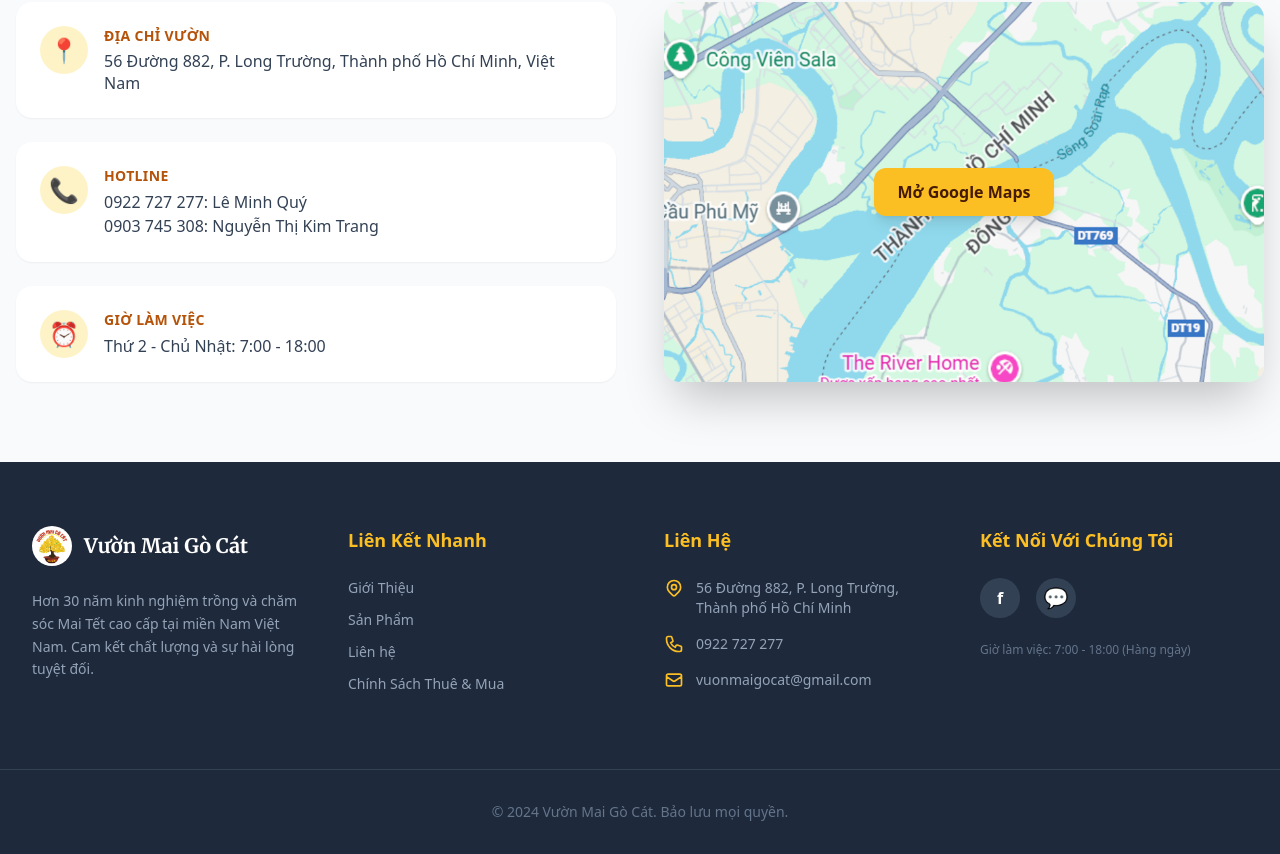
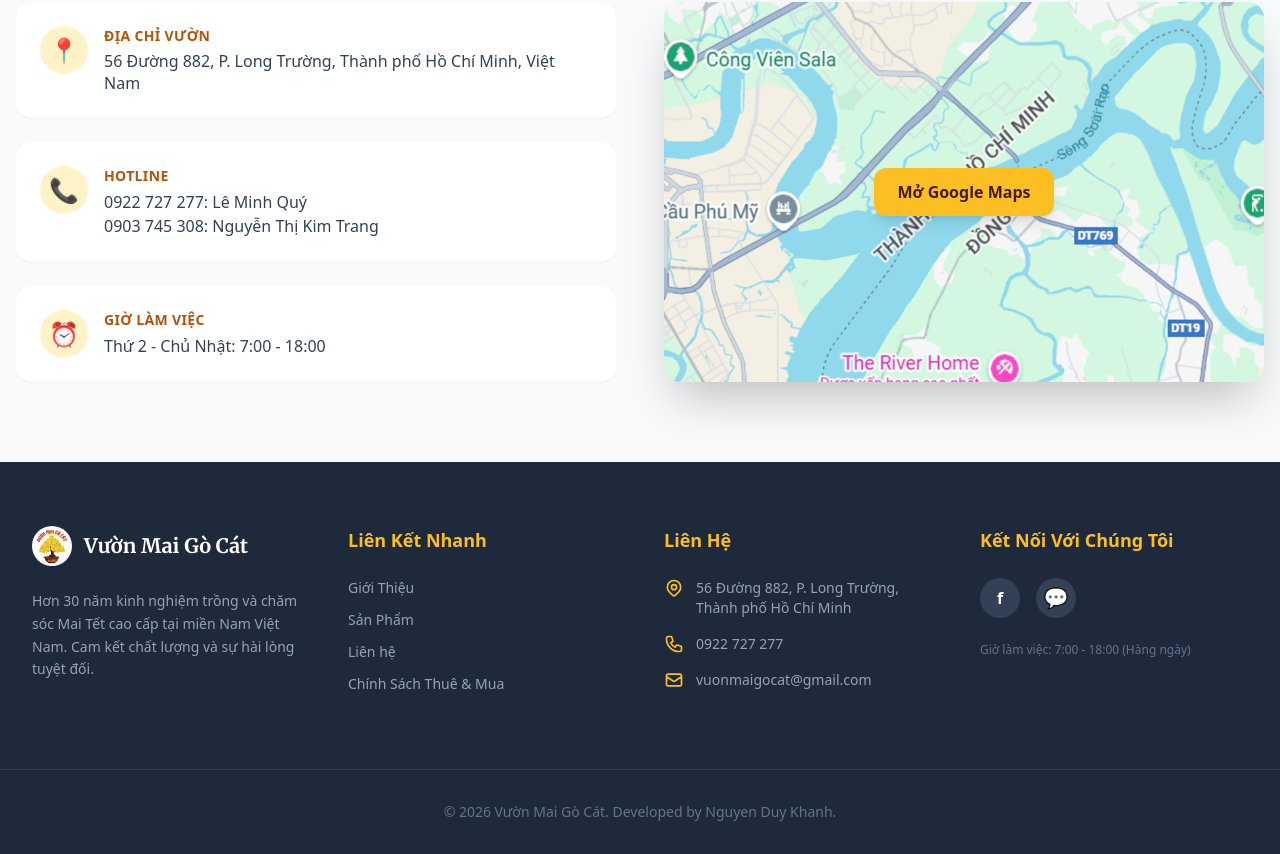
Before and after one commit to duykhanh123it/vuon-mai-go-cat_KLTN, a React (Vite) app: page / in a window 1280 px wide. Shown: the part 1832-2686 px from the top of the page. Built offline with nearby package versions, Linux system fonts and the light colour scheme; no server answers.

Commit message:
© 2026 Vườn Mai Gò Cát. Developed by [Tên bạn].

```diff
--- a/components/Layout.tsx
+++ b/components/Layout.tsx
@@ -697,7 +697,7 @@ export const Footer: React.FC<{ setCurrentPage: (page: Page) => void }> = ({
       </div>
 
       <div className="max-w-7xl mx-auto px-4 sm:px-6 lg:px-8 mt-16 pt-8 border-t border-slate-700 text-center text-slate-500 text-sm">
-        <p>© 2024 Vườn Mai Gò Cát. Bảo lưu mọi quyền.</p>
+        <p>© 2026 Vườn Mai Gò Cát. Developed by Nguyen Duy Khanh.</p>
       </div>
     </footer>
   );
```
